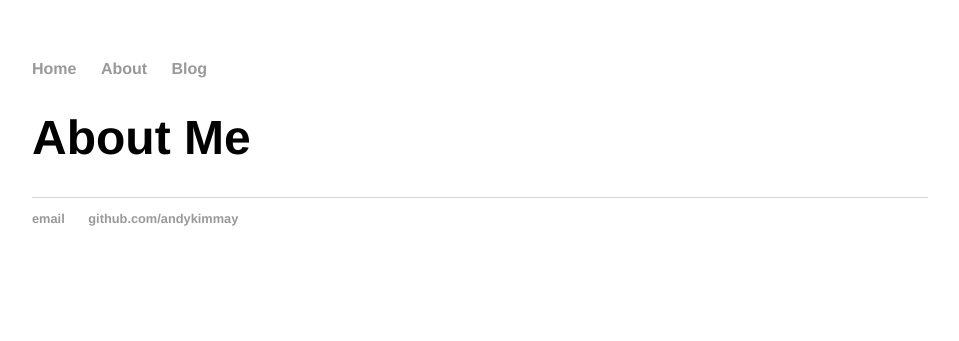
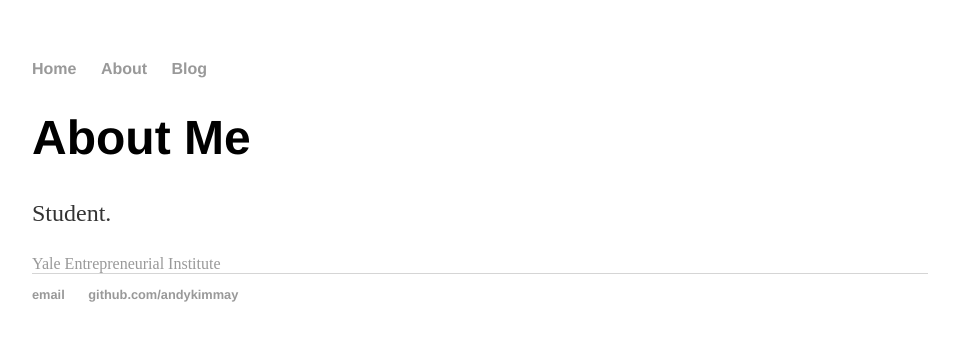
Before and after one commit to andykimmay/andykimmay.github.io, a Jekyll site: the page built from about.html, in a window 1280 px wide. Shown: the top 341 px of the page, without its empty margins (160-1119 px from the left). Built offline with Jekyll 4.4.1, drawn with Linux system fonts in a browser that asks for light colours.

Commit message:
Update about.html

```diff
--- a/about.html
+++ b/about.html
@@ -4,4 +4,6 @@ title: Andy Kim
 ---
 <div class="blurb">
 	<h1>About Me</h1>
+	<p>Student.</p>
+	<a href="http://yei.yale.edu/andy-kim" target="_blank">Yale Entrepreneurial Institute</a>
 </div><!-- /.blurb -->
```
